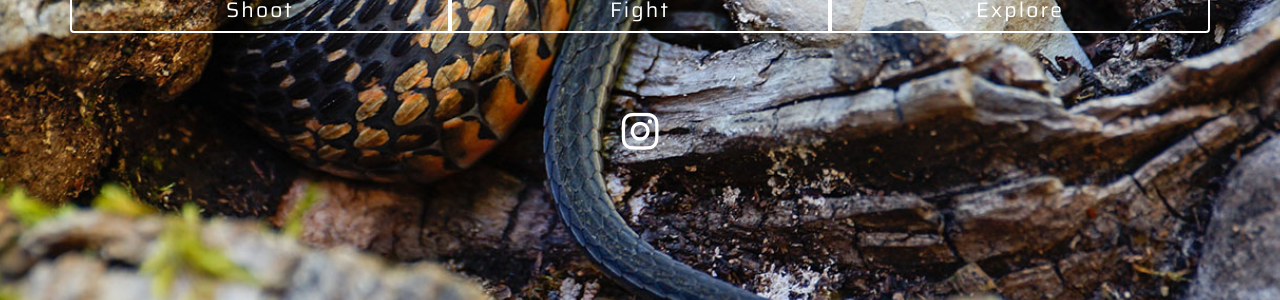
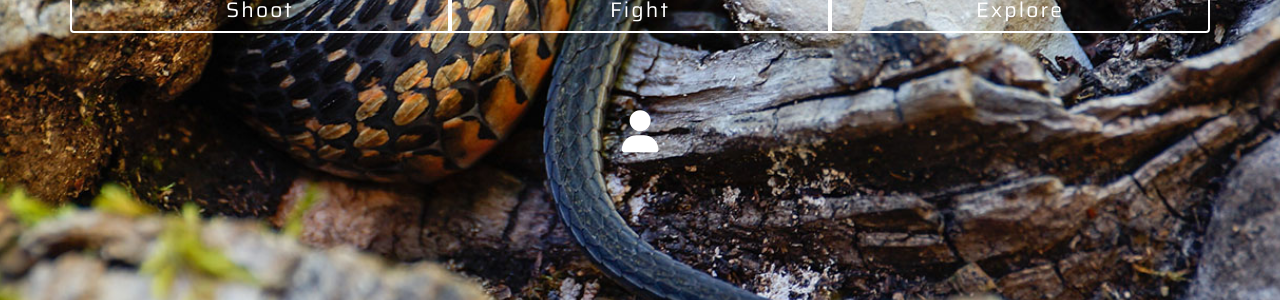
Before and after one commit to nickwang14/nickwangphotogarphy, a Jekyll site: the page built from index.md, in a window 1280 px wide. Shown: the part 533-833 px from the top of the page. Built offline with Jekyll 4.4.1, drawn with Linux system fonts in a browser that asks for light colours; nearby versions of some CDN libraries.

Commit message:
edited landing page

```diff
--- a/css/about.css
+++ b/css/about.css
@@ -71,8 +71,6 @@ h1, h2, h3, h4, h5, h6 {
 }
 .copyright{
     background-color: #333;
-    border: 1px;
-    border-color: white;
     padding: 4px;
 }
 .copyright p{
--- a/css/home.css
+++ b/css/home.css
@@ -61,6 +61,5 @@ a:hover{
 	color:white;
 	text-align: center;
 	margin-top: 5%;
-
 	padding: 20px 0px 20px 0px;
 }
--- a/index.md
+++ b/index.md
@@ -14,8 +14,8 @@ layout: home
 			  <a class="btn" id="explore" href="/explore.html">Explore</a>
 			</div>
 			<div class="social-media">
-				<a href="https://instagram.com/{{ site.instagram_username }}" target="_blank">
-                    <span class="fa fa-instagram fa-3x" style="display:inline;" aria-hidden="true"></span>
+				<a href="/about.html">
+                    <span class="fa fa-user fa-3x" style="display:inline;" aria-hidden="true"></span>
                 </a>
 			</div>
         </div>
```
Also changed, not shown: 4 other files.
